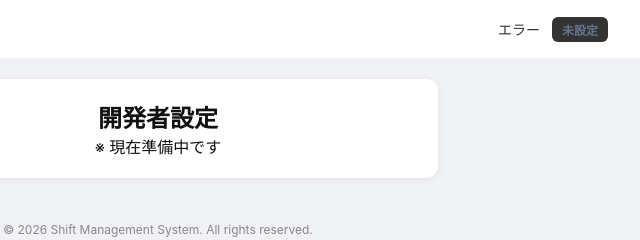
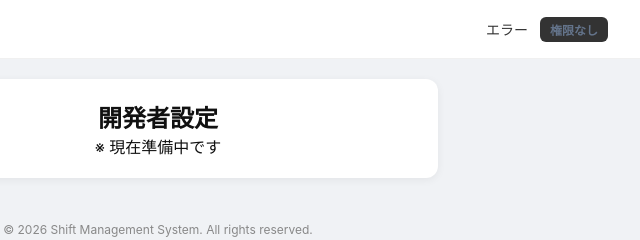
Before and after one commit to MaskRom/line_store_manager, a plain HTML site: page frontend/dev.html in a window 1280 px wide. Shown: the full height of the page, 482-1122 px from the left. Drawn offline with Linux system fonts and the light colour scheme; no server answers.

Commit message:
fix: revert user management button and fix header role config

```diff
--- a/frontend/dev.html
+++ b/frontend/dev.html
@@ -63,14 +63,22 @@
     </div>
 
     <script>
-        function updateHeader(title, userName, roleNum, roleConfig) {
+        function updateHeader(title, userName, roleNum) {
+            const roleConfig = {
+                0: { name: "権限なし", colorClass: "role-badge-gray" },
+                1: { name: "仮登録", colorClass: "role-badge-gray" },
+                2: { name: "スタッフ", colorClass: "role-badge-green" },
+                3: { name: "責任者", colorClass: "role-badge-blue" },
+                4: { name: "管理者", colorClass: "role-badge-red" },
+                5: { name: "開発者", colorClass: "role-badge-black" }
+            };
             const pageTitle = document.getElementById('pageTitle');
             const userNameEl = document.getElementById('userName');
             const userRoleEl = document.getElementById('userRole');
             if (pageTitle) pageTitle.textContent = title;
             if (userNameEl) userNameEl.textContent = userName;
             if (userRoleEl) {
-                if (roleConfig && roleConfig[roleNum]) {
+                if (roleConfig[roleNum]) {
                     userRoleEl.textContent = roleConfig[roleNum].name;
                     userRoleEl.className = 'role-badge ' + roleConfig[roleNum].colorClass;
                 } else {
```
Also changed, not shown: app/utils/RichMenuManager.js (+7 -19 lines), frontend/register.html (+10 -2 lines), frontend/shiftEdit.html (+10 -2 lines), frontend/shiftHope.html (+10 -2 lines), frontend/shiftView.html (+10 -2 lines), frontend/store.html (+10 -2 lines).
